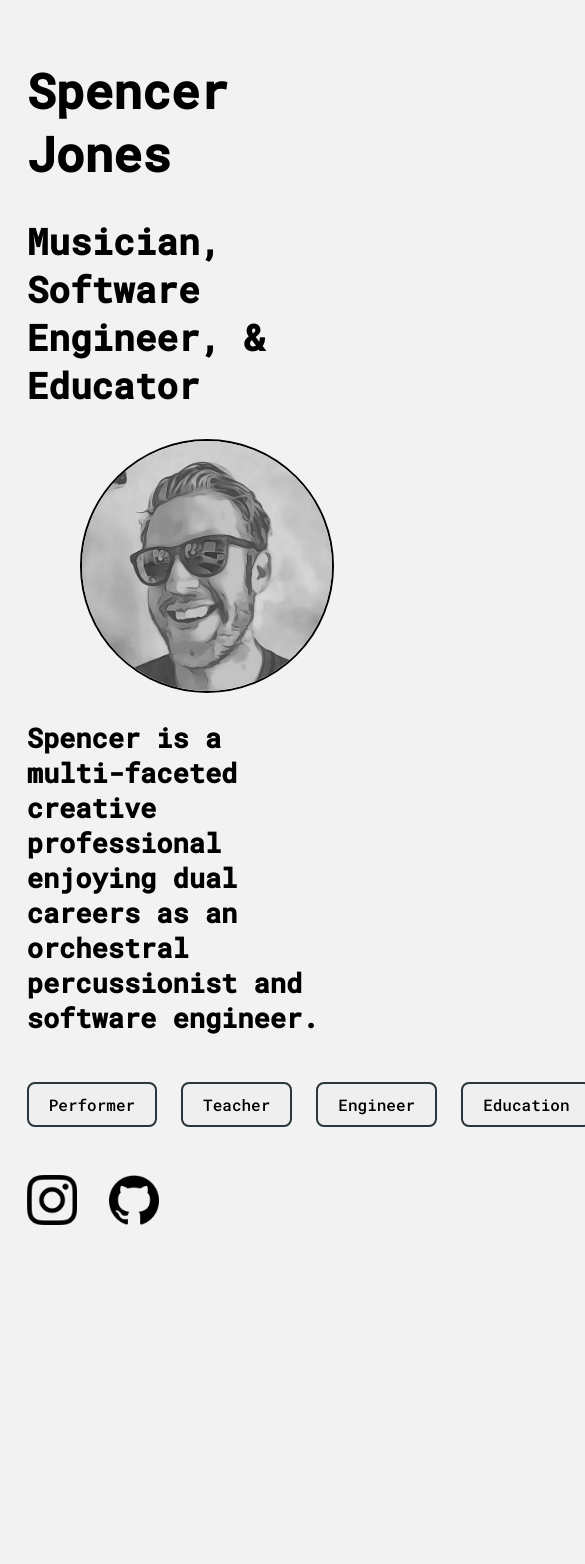
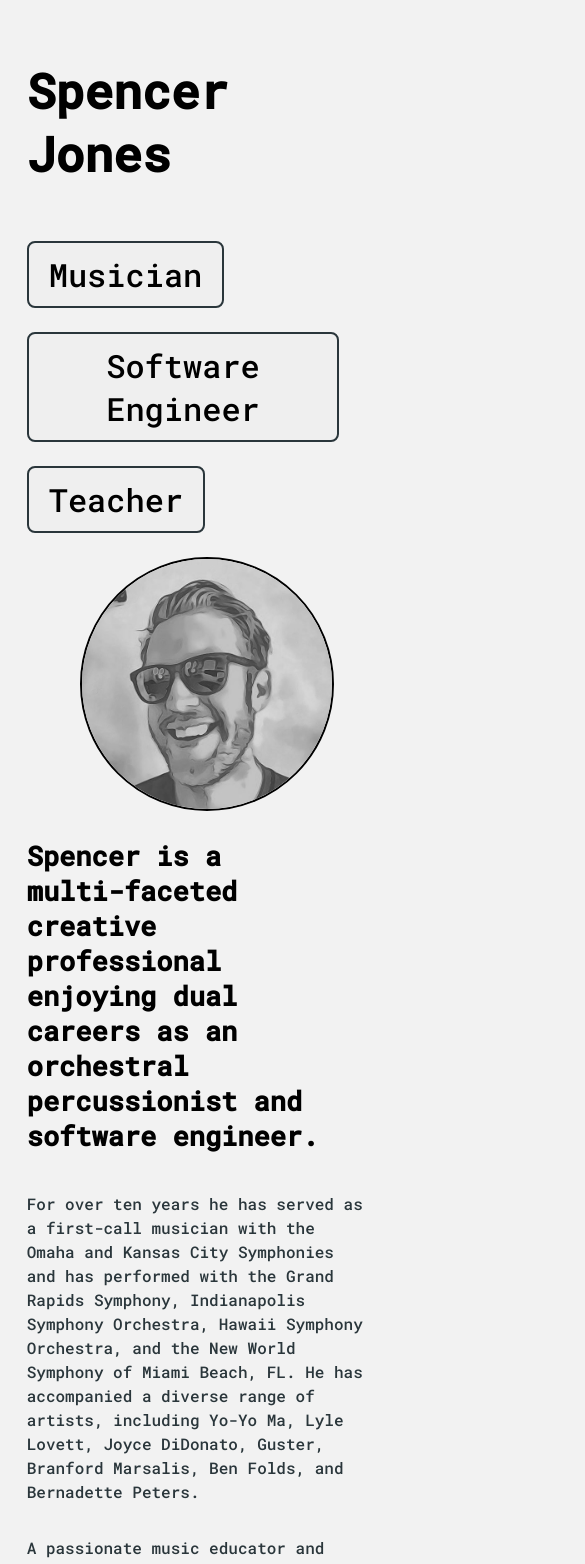
Before and after one commit to mitschlagel/mitschlagel.github.io, a React (Create React App) app: page / in a window 390 px wide. Shown: the top 1564 px of the page, 585 px wide, since content can reach past the window. Before the commit the page ends 1255 px from the top, so only its background shows below. Built offline with nearby package versions, Linux system fonts and the light colour scheme.

Commit message:
Adjust responsiveness for resume button bar

```diff
--- a/src/App.css
+++ b/src/App.css
@@ -37,8 +37,16 @@ h1 {
 }
 
 @media only screen and (max-width: 768px) {
+   .resume-buttons-container {
+    flex-direction: column;
+  }
+
   .headline {
     flex-direction: column-reverse;
+  }
+
+  .resume-buttons-container > *:not(:last-child) {
+    margin-bottom: 24px;
   }
 }
 
@@ -117,7 +125,7 @@ span:hover {
 
 .resume-button {
   display: inline-block;
-  font-size: 16px;
+  font-size: 32px;
   font-family: 'Roboto Mono', sans-serif;
   padding: 10px 20px;
   border: 2px solid #2a363b;
--- a/src/App.js
+++ b/src/App.js
@@ -24,8 +24,9 @@ const Main = () => {
   return (
     <div className="main">
       <Header />
+      <Resume />
       <Headline />
-      <Resume />
+      <PrimaryContent />
       <SocialLinks />
     </div>
   )
@@ -36,7 +37,6 @@ const Header = () => {
     <header className="header">
         <div className="title">
           <h1>Spencer Jones </h1>
-          <h2>Musician, Software Engineer, & Educator</h2>
         </div>
         {/* <div className="contact-us">
           <ContactForm />
@@ -81,10 +81,9 @@ const Resume = () => {
   return (
     <div className="resume">
       <div className="resume-buttons-container">
-        <FadeInModalButton title="Performer" content={text1} />
-        <FadeInModalButton title="Teacher" content={"Teaching"} />
-        <FadeInModalButton title="Engineer" content={"Software"} />
-        <FadeInModalButton title="Education" content={"Education"} />
+        <FadeInModalButton title="Musician" content={text1} />
+        <FadeInModalButton title="Software Engineer" content={"Teaching"} />
+        <FadeInModalButton title="Teacher" content={"Software"} />
       </div>
     </div>
   )
@@ -108,5 +107,5 @@ export default App;
 const bigText = "Spencer is a multi-faceted creative professional enjoying dual careers as an orchestral percussionist and software engineer."
 const text1 = "For over ten years he has served as a first-call musician with the Omaha and Kansas City Symphonies and has performed with the Grand Rapids Symphony, Indianapolis Symphony Orchestra, Hawaii Symphony Orchestra, and the New World Symphony of Miami Beach, FL. He has accompanied a diverse range of artists, including Yo-Yo Ma, Lyle Lovett, Joyce DiDonato, Guster, Branford Marsalis, Ben Folds, and Bernadette Peters."
 const text2 = "During the pandemic and shut down of the live music industry in 2020, Spencer returned to school, studying computer science at Creighton University and quickly securing a software engineering job in the banking sector."
-const text3 = "A passionate music educator and percussion advocate, Spencer is adjunct professor of percussion at the University of Nebraska-Omaha, teaching private lessons to undergraduate and graduate students. From 2016 - 2021, Spencer served on the Artist-Faculty at Omaha Conservatory of Music, where he grew the percussion studio from zero to twenty students in five years. His students routinely placed in All-State ensembles, earned college scholarships, and won acceptance into prestigious programs such as Interlochen and Boston University-Tanglewood Institute. Additionally, Spencer has served on the faculties of Iowa Western Community College and Dordt University, as well as on the percussion staff of Broken Arrow (OK) High School’s The Pride of Broken Arrow marching band."
-const text4 = "Originally from Broken Arrow, Oklahoma, Spencer earned a BA in Music from Oklahoma State University and an MM in Percussion Performance with post-graduate studies in orchestral percussion from the University of Missouri–Kansas City Conservatory. Additionally, he studied computer science at Creighton University and web development at the AIM Institute in Omaha, NE. His primary teachers include Christopher McLaurin, Wayne Bovenschen, and Tom McGillen, and he is an alumnus of The Music Academy of the West, the National Orchestral Institute, the Texas Music Festival, and the Cloyd Duff Timpani Masterclass."
+const text3 = "A passionate music educator and percussion advocate, Spencer is adjunct professor of percussion at the University of Nebraska-Omaha and maintains a private studio of highly motivated high school students. From 2016-2021, Spencer served on the Artist-Faculty at Omaha Conservatory of Music, where he grew the percussion studio from zero to twenty students in five years. His students routinely placed in All-State ensembles, earned college scholarships, and won acceptance into prestigious programs such as Interlochen and Boston University-Tanglewood Institute. Additionally, Spencer has served on the faculties of Iowa Western Community College and Dordt University, as well as on the percussion staff of Broken Arrow (OK) High School’s The Pride of Broken Arrow marching band."
+const text4 = "Originally from Broken Arrow, Oklahoma, Spencer earned a BA in Music from Oklahoma State University and an MM in Percussion Performance with post-graduate studies in orchestral percussion from the University of Missouri–Kansas City Conservatory. From 2020-2022, he studied computer science at Creighton University in Omaha, NE. His primary teachers include Christopher McLaurin, Wayne Bovenschen, and Tom McGillen, and he is an alumnus of The Music Academy of the West, the National Orchestral Institute, the Texas Music Festival, and the Cloyd Duff Timpani Masterclass."
```
